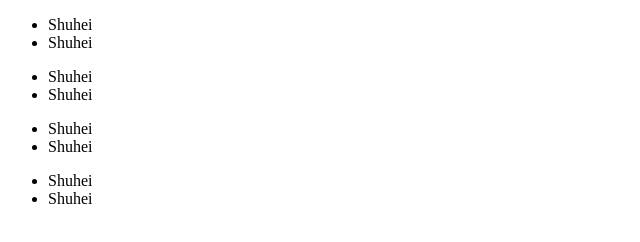
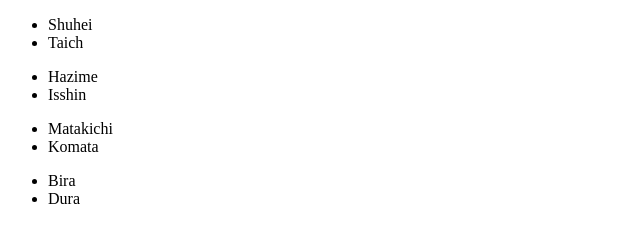
Before and after one commit to marushu/tournament, a plain HTML site: page index.html in a window 1280 px wide. Shown: the full height of the page, 0-640 px from the left. Drawn offline with Linux system fonts and the light colour scheme.

Commit message:
modify lists

```diff
--- a/index.html
+++ b/index.html
@@ -7,19 +7,19 @@
 <body>
   <ul>
     <li>Shuhei</li>
-    <li>Shuhei</li>
+    <li>Taich</li>
   </ul>
   <ul>
-    <li>Shuhei</li>
-    <li>Shuhei</li>
+    <li>Hazime</li>
+    <li>Isshin</li>
   </ul>
   <ul>
-    <li>Shuhei</li>
-    <li>Shuhei</li>
+    <li>Matakichi</li>
+    <li>Komata</li>
   </ul>
   <ul>
-    <li>Shuhei</li>
-    <li>Shuhei</li>
+    <li>Bira</li>
+    <li>Dura</li>
   </ul>
 </body>
 </html>
```
